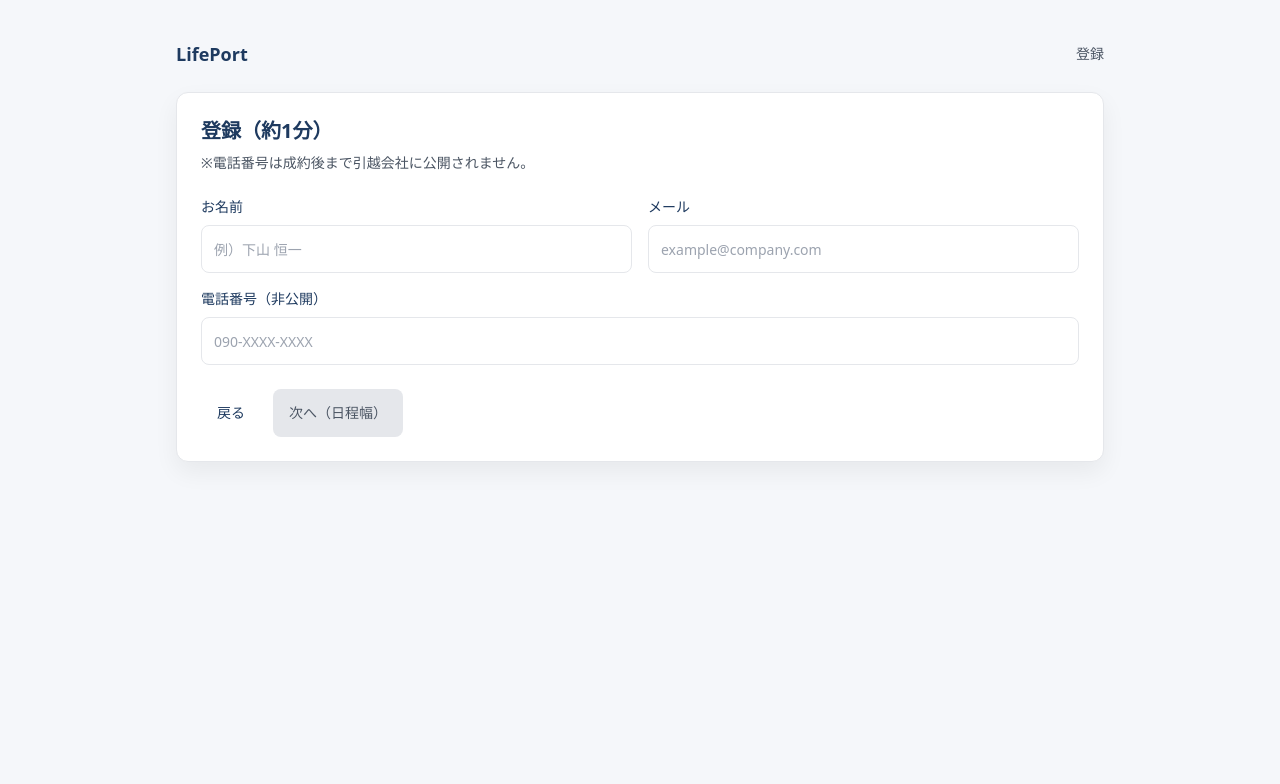
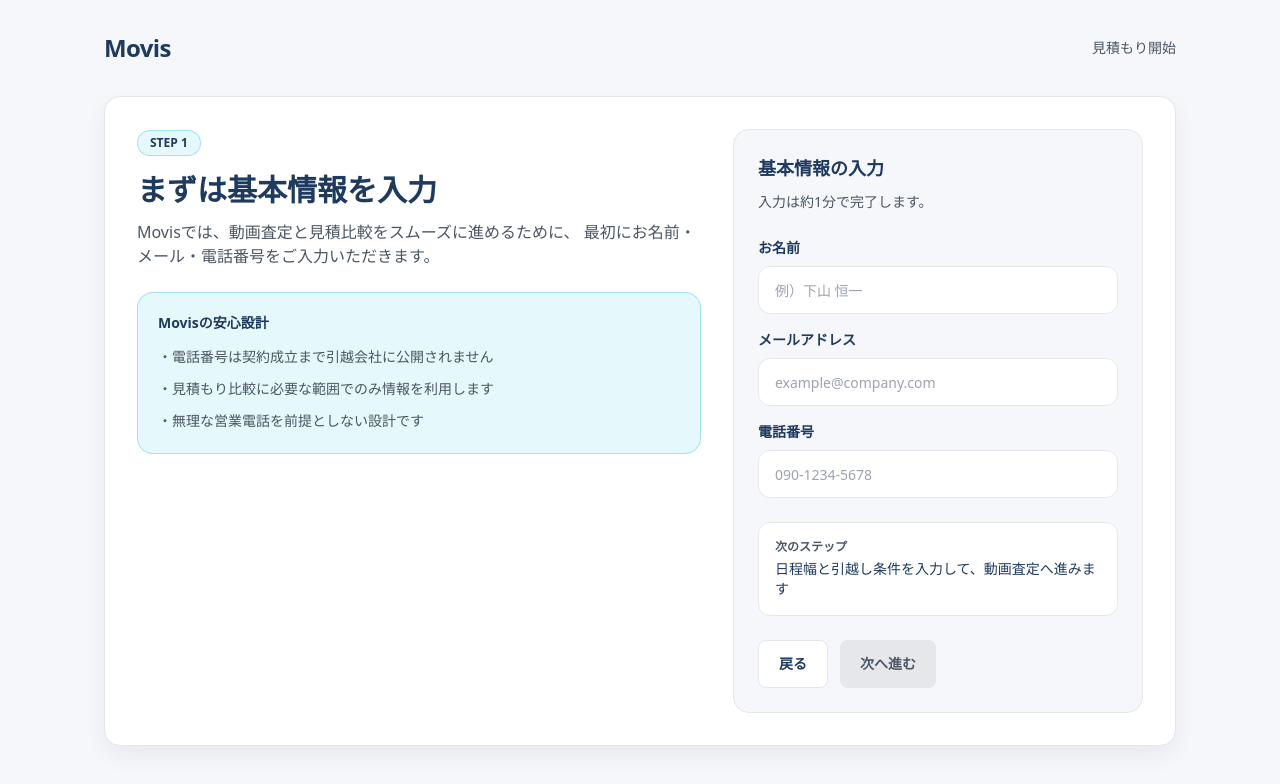
Before and after one commit to rjshimoyama-bot/lifeport-mvp, a Next.js app: page /signup in a window 1280 px wide. Shown: the top 784 px of the page. Built offline with nearby package versions, Linux system fonts and the light colour scheme.

Commit message:
Update page.tsx

```diff
--- a/app/signup/page.tsx
+++ b/app/signup/page.tsx
@@ -11,21 +11,52 @@ export default function SignupPage() {
   const canNext = name.trim() && email.trim() && phone.trim();
 
   return (
-    <div className="mx-auto max-w-[960px] px-4 py-10">
-      <div className="mb-6 flex items-center justify-between">
-        <Link href="/" className="text-navy font-semibold text-lg">LifePort</Link>
-        <span className="text-sm text-muted">登録</span>
+    <main className="min-h-screen bg-bg">
+      <div className="mx-auto max-w-[1120px] px-4 py-6 md:px-6 md:py-8">
+        <header className="flex items-center justify-between">
+          <Link href="/" className="text-2xl font-bold tracking-tight text-navy">
+            Movis
+          </Link>
+          <span className="text-sm text-muted">見積もり開始</span>
+        </header>
+
+        <section className="mt-8">
+          <div className="rounded-2xl border border-border bg-white p-6 shadow-soft md:p-8">
+            <div className="grid gap-8 lg:grid-cols-[1.1fr_0.8fr]">
+              <div>
+                <div className="inline-flex rounded-full border border-cyan/30 bg-cyan/10 px-3 py-1 text-xs font-semibold text-navy">
+                  STEP 1
                 </div>
 
-      <div className="rounded-xl border border-border bg-white p-6 shadow-soft">
-        <h1 className="text-navy text-xl font-semibold">登録（約1分）</h1>
-        <p className="mt-2 text-sm text-muted">※電話番号は成約後まで引越会社に公開されません。</p>
+                <h1 className="mt-4 text-2xl font-bold text-navy md:text-3xl">
+                  まずは基本情報を入力
+                </h1>
+                <p className="mt-3 text-sm leading-6 text-muted md:text-base">
+                  Movisでは、動画査定と見積比較をスムーズに進めるために、
+                  最初にお名前・メール・電話番号をご入力いただきます。
+                </p>
 
-        <div className="mt-6 grid gap-4 md:grid-cols-2">
+                <div className="mt-6 rounded-2xl border border-cyan/30 bg-cyan/10 p-5">
+                  <div className="text-sm font-semibold text-navy">Movisの安心設計</div>
+                  <ul className="mt-3 space-y-2 text-sm leading-6 text-muted">
+                    <li>・電話番号は契約成立まで引越会社に公開されません</li>
+                    <li>・見積もり比較に必要な範囲でのみ情報を利用します</li>
+                    <li>・無理な営業電話を前提としない設計です</li>
+                  </ul>
+                </div>
+              </div>
+
+              <div className="rounded-2xl border border-border bg-bg p-5 md:p-6">
+                <div className="text-lg font-bold text-navy">基本情報の入力</div>
+                <p className="mt-2 text-sm leading-6 text-muted">
+                  入力は約1分で完了します。
+                </p>
+
+                <div className="mt-6 space-y-4">
                   <label className="block">
-            <div className="text-sm text-navy font-medium">お名前</div>
+                    <div className="text-sm font-semibold text-navy">お名前</div>
                     <input
-              className="mt-2 w-full h-12 rounded-lg border border-border bg-white px-3 text-sm outline-none focus:border-cyan focus:ring-4 focus:ring-cyan/15"
+                      className="mt-2 h-12 w-full rounded-xl border border-border bg-white px-4 text-sm text-navy outline-none transition focus:border-cyan focus:ring-4 focus:ring-cyan/15"
                       value={name}
                       onChange={(e) => setName(e.target.value)}
                       placeholder="例）下山 恒一"
@@ -33,46 +64,60 @@ export default function SignupPage() {
                   </label>
 
                   <label className="block">
-            <div className="text-sm text-navy font-medium">メール</div>
+                    <div className="text-sm font-semibold text-navy">メールアドレス</div>
                     <input
-              className="mt-2 w-full h-12 rounded-lg border border-border bg-white px-3 text-sm outline-none focus:border-cyan focus:ring-4 focus:ring-cyan/15"
+                      type="email"
+                      className="mt-2 h-12 w-full rounded-xl border border-border bg-white px-4 text-sm text-navy outline-none transition focus:border-cyan focus:ring-4 focus:ring-cyan/15"
                       value={email}
                       onChange={(e) => setEmail(e.target.value)}
                       placeholder="example@company.com"
                     />
                   </label>
 
-          <label className="block md:col-span-2">
-            <div className="text-sm text-navy font-medium">電話番号（非公開）</div>
+                  <label className="block">
+                    <div className="text-sm font-semibold text-navy">電話番号</div>
                     <input
-              className="mt-2 w-full h-12 rounded-lg border border-border bg-white px-3 text-sm outline-none focus:border-cyan focus:ring-4 focus:ring-cyan/15"
+                      type="tel"
+                      className="mt-2 h-12 w-full rounded-xl border border-border bg-white px-4 text-sm text-navy outline-none transition focus:border-cyan focus:ring-4 focus:ring-cyan/15"
                       value={phone}
                       onChange={(e) => setPhone(e.target.value)}
-              placeholder="090-XXXX-XXXX"
+                      placeholder="090-1234-5678"
                     />
                   </label>
                 </div>
 
-        <div className="mt-6 flex gap-3">
+                <div className="mt-6 rounded-xl border border-border bg-white p-4">
+                  <div className="text-xs font-semibold text-muted">次のステップ</div>
+                  <div className="mt-1 text-sm font-medium text-navy">
+                    日程幅と引越し条件を入力して、動画査定へ進みます
+                  </div>
+                </div>
+
+                <div className="mt-6 flex flex-col gap-3 sm:flex-row">
                   <Link
-            className="inline-flex h-12 items-center justify-center rounded-lg px-4 text-sm font-medium text-navy hover:bg-bg"
                     href="/"
+                    className="inline-flex h-12 items-center justify-center rounded-lg border border-border bg-white px-5 text-sm font-semibold text-navy hover:bg-white/80"
                   >
                     戻る
                   </Link>
 
                   <Link
+                    href="/schedule"
                     className={[
-              "inline-flex h-12 items-center justify-center rounded-lg px-4 text-sm font-medium",
-              canNext ? "bg-cyan text-white hover:bg-[#0891B2]" : "bg-border text-muted pointer-events-none"
+                      "inline-flex h-12 items-center justify-center rounded-lg px-5 text-sm font-semibold transition",
+                      canNext
+                        ? "bg-cyan text-white hover:bg-[#0891B2]"
+                        : "pointer-events-none bg-border text-muted"
                     ].join(" ")}
-            href="/schedule"
-            title={!canNext ? "必須項目を入力してください" : ""}
                   >
-            次へ（日程幅）
+                    次へ進む
                   </Link>
                 </div>
               </div>
             </div>
+          </div>
+        </section>
+      </div>
+    </main>
   );
 }
```
Lines whose indentation alone changed are shown as unchanged.
